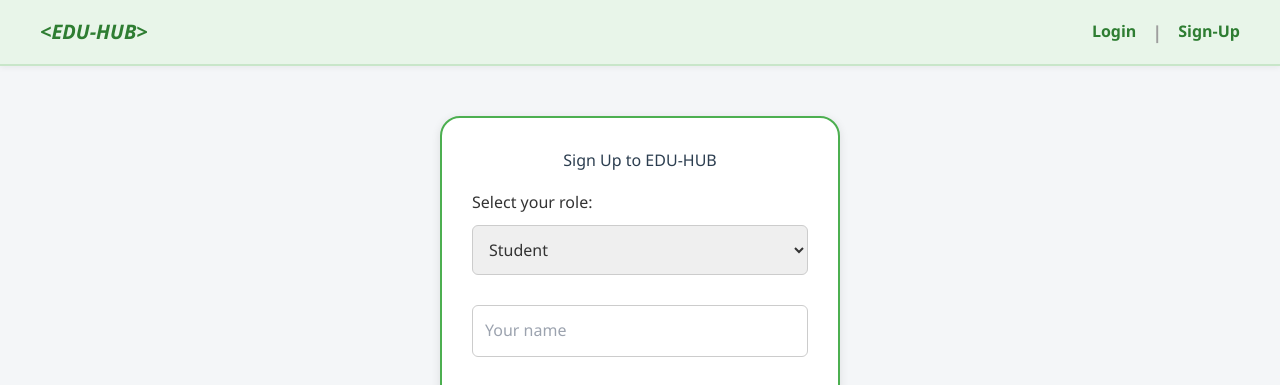
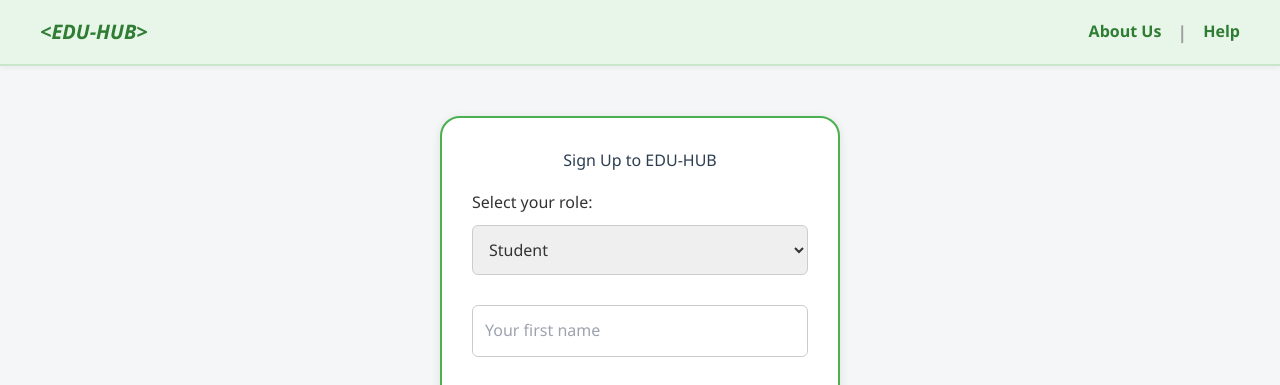
Before and after one commit to DhruvIOS/edu-hub, a React (Create React App) app in the folder edu-hub/: page /signup in a window 1280 px wide. Shown: the top 385 px of the page. Built offline with nearby package versions, Linux system fonts and the light colour scheme; no server answers.

Commit message:
login updated

```diff
--- a/edu-hub/src/components/Navbar.js
+++ b/edu-hub/src/components/Navbar.js
@@ -4,12 +4,12 @@ const Navbar = () => {
   return (
     <nav className="navbar">
       <div className="navbar-left">
-        <span className="logo">&lt;EDU-HUB&gt;</span>
+        <span className="logo gradient-text">&lt;EDU-HUB&gt;</span>
       </div>
       <div className="navbar-right">
-        <Link to="/login">Login</Link>
+        <Link to="/about">About Us</Link>
         <span className="divider">|</span>
-        <Link to="/signup">Sign-Up</Link>
+        <Link to="/help">Help</Link>
       </div>
     </nav>
   );
--- a/edu-hub/src/pages/Login.jsx
+++ b/edu-hub/src/pages/Login.jsx
@@ -7,7 +7,7 @@ const Login = () => {
   const navigate = useNavigate();
   const [searchParams] = useSearchParams();
 
-  const defaultRole = searchParams.get("role") || "student";
+  const defaultRole = searchParams.get("role") || "Student";
   const [email, setEmail] = useState("");
   const [password, setPassword] = useState("");
   const [loading, setLoading] = useState(false);
@@ -22,8 +22,9 @@ const Login = () => {
     e.preventDefault();
     setLoading(true);
 
+    // Simulate backend auth + role-based redirect
     setTimeout(() => {
-      login(defaultRole);
+      login(defaultRole); // updates AuthContext
       navigate(`/dashboard/${defaultRole}`);
       setLoading(false);
     }, 1000);
@@ -59,7 +60,6 @@ const Login = () => {
         </button>
       </form>
 
-      {/* Sign-Up Prompt */}
       <div className="login-footer">
         <p className="text-center">
           Don’t have an account?{" "}
--- a/edu-hub/src/pages/Singup.jsx
+++ b/edu-hub/src/pages/Singup.jsx
@@ -1,6 +1,6 @@
-import { useState } from "react"
-import { auth } from "../firebase"
-import { createUserWithEmailAndPassword } from "firebase/auth"
+import { useState } from "react";
+import { auth } from "../firebase";
+import { createUserWithEmailAndPassword } from "firebase/auth";
 
 import { useAuth } from "../context/AuthContext";
 import { useNavigate, useSearchParams } from "react-router-dom";
@@ -9,49 +9,49 @@ const Signup = () => {
   const { login } = useAuth();
   const navigate = useNavigate();
   const [searchParams] = useSearchParams();
-  // const initialRole = searchParams.get("role") || "student";
+  const initialRole = searchParams.get("role") || "Student";
 
-  const [firstName, setFirstName] = useState("")
-  const [lastName, setLastName] = useState("")
-
-  const [email, setEmail] = useState("")
-  const [password, setPassword] = useState("")
-  const [role, setRole] = useState("Student");
+  const [firstName, setFirstName] = useState("");
+  const [lastName, setLastName] = useState("");
+  const [email, setEmail] = useState("");
+  const [password, setPassword] = useState("");
+  const [role, setRole] = useState(initialRole);
   const [isVisible, setVisible] = useState(false);
 
-  const handleSingup = async(e) => {
+  const handleSingup = async (e) => {
     e.preventDefault();
     try {
-        const userCredential = await createUserWithEmailAndPassword(auth, email, password)
+      const userCredential = await createUserWithEmailAndPassword(auth, email, password);
       const idToken = await userCredential.user.getIdToken();
 
-        //Send user data to backend
-
-        await fetch ("http://localhost:5000/api/auth/signup", {
+      await fetch("http://localhost:5000/api/auth/signup", {
         method: "POST",
         headers: {
-                "Content-Type": "application/json"
+          "Content-Type": "application/json",
         },
         body: JSON.stringify({
-               firstName, lastName, email, role, password,token: idToken}),
-        }) .then((response) => response.json())
+          firstName,
+          lastName,
+          email,
+          role,
+          password,
+          token: idToken,
+        }),
+      })
+        .then((response) => response.json())
         .then((data) => {
-
-
-            alert(data.message)
+          alert(data.message);
         })
         .catch((error) => {
           console.error(error);
         });
 
-
-
-
     } catch (error) {
-        console.error("Error creating user:", error)
-        alert(error)
+      console.error("Error creating user:", error);
+      alert(error.message || "Signup failed.");
     }
   };
+
   return (
     <div className="dashboard login-box">
       <h2 className="text-center">Sign Up to EDU-HUB</h2>
@@ -70,8 +70,8 @@ const Signup = () => {
 
         <input
           className="input-field"
-          type="name"
-          placeholder="Your name"
+          type="text"
+          placeholder="Your first name"
           value={firstName}
           onChange={(e) => setFirstName(e.target.value)}
           required
@@ -79,7 +79,7 @@ const Signup = () => {
 
         <input
           className="input-field"
-          type="name"
+          type="text"
           placeholder="Your last name"
           value={lastName}
           onChange={(e) => setLastName(e.target.value)}
@@ -103,17 +103,6 @@ const Signup = () => {
           onChange={(e) => setPassword(e.target.value)}
           required
         />
-{/*
-        {role === "TA" && (
-          <input
-            className="input-field ta-box"
-            type="email"
-            placeholder="Enter professor's email"
-            value={profEmail}
-            onChange={(e) => setProfEmail(e.target.value)}
-            required
-          />
-        )} */}
 
         <button type="submit" className="auth-submit-btn">
           Create Account
```
Lines whose indentation alone changed are shown as unchanged.
